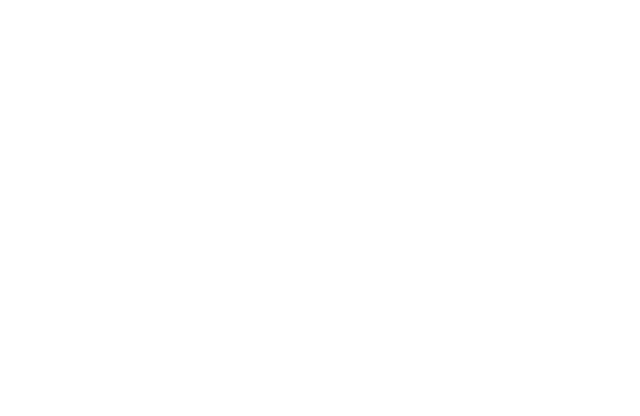
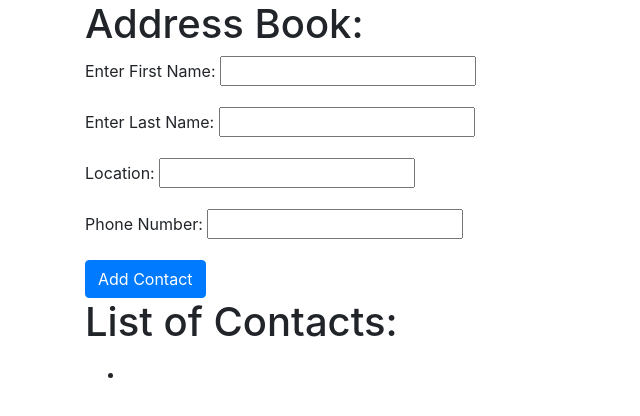
Before and after one commit to fetonecontrol/address-book, a plain HTML site: page index.html in a window 1280 px wide. Shown: the whole page, without its empty margins (0-640 px from the left). Drawn offline with Linux system fonts and the light colour scheme.

Commit message:
add html forms for contact information
co-authored-by Jason Khan <jasonderekkhan@gmail.com>

```diff
--- a/index.html
+++ b/index.html
@@ -1,13 +1,44 @@
 <!DOCTYPE html>
-<html>
+<html lang="en">
 <head>
+  <meta charset="UTF-8">
+  <meta name="viewport" content="width=device-width, initial-scale=1.0">
   <link rel="stylesheet" href="css/bootstrap.css">
   <link rel="stylesheet" href="css/styles.css">
   <script src="js/jquery-3.4.1.js"></script>
-    <script src="js/scripts.js" ></script>
-    <title></title>
+  <script src="js/scripts.js"></script>
+  <title>Address-Places</title>
 </head>
 <body>
-
+  <div class="container">
+    <h1>Address Book:</h1>
+    <form id="form1">
+      <div class="form-group">
+        <label for="firstName">Enter First Name:</label>
+        <input id="firstName" type="text">
+      </div>
+      <div class="form-group">
+        <label for="lastName">Enter Last Name:</label>
+        <input id="lastName" type="text">
+      </div>
+      <div class="form-group">
+        <label for="location">Location:</label>
+        <input id="location" type="text">
+      </div>
+      <div class="form-group">
+        <label for="number">Phone Number:</label>
+        <input id="number" type="text">
+      </div>
+      <button type="submit" class="btn btn-primary">Add Contact</button>
+    </form>
+    <div id="output">
+      <h1>List of Contacts:</h1>
+        <ul>
+          <li>
+            <p><span id="result"></span></p>
+          </li>
+        </ul>
+    </div>
+  </div>
 </body>
-</html>
+</html></html>
--- a/js/scripts.js
+++ b/js/scripts.js
@@ -8,9 +8,10 @@ AddressBook.prototype.addContact = function(contact) {
 }
 
 // Business Logic for Contacts ---------
-function Contact(firstName, lastName, phoneNumber) {
+function Contact(firstName, lastName, location, phoneNumber) {
   this.firstName = firstName;
   this.lastName = lastName;
+  this.location = location;
   this.phoneNumber = phoneNumber;
 }
 
```
Lines whose indentation alone changed are shown as unchanged.
